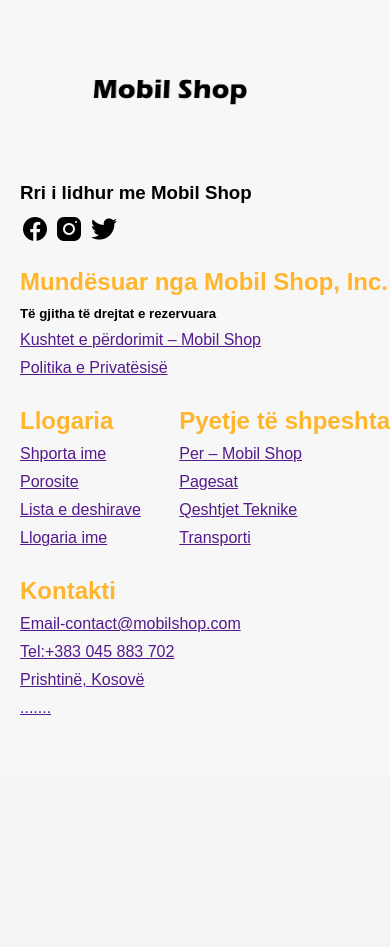
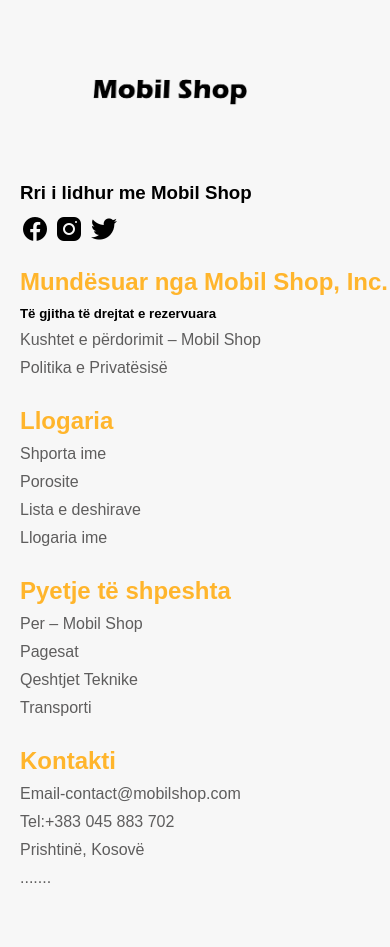
Before and after one commit to artinalushaku/-Projekti1MobilSHop, a PHP site: page /store.html in a window 390 px wide. Shown: the part 4083-5030 px from the top of the page. Before the commit the page ends 4798 px from the top, so only its background shows below. Run offline with PHP 8.4, Linux system fonts and the light colour scheme.

Commit message:
kod ne css

```diff
--- a/store.css
+++ b/store.css
@@ -262,3 +262,24 @@
   margin-bottom: 10px;
   display: block;
 }
+@media only screen and (max-width: 768px){
+  .footer .navBar{
+      flex-direction: row;
+      flex-basis: 50%;
+      justify-content: space-between;
+  }
+
+}
+@media only screen and (max-width: 540px)
+{
+  .footer .navBar{
+      flex-direction: column;
+  }
+}
+.footer a{
+  text-decoration: none;
+  color: rgb(94, 93, 93);
+}
+.footer a:hover{
+  text-decoration: underline solid rgb(94, 93, 93);
+}
```
